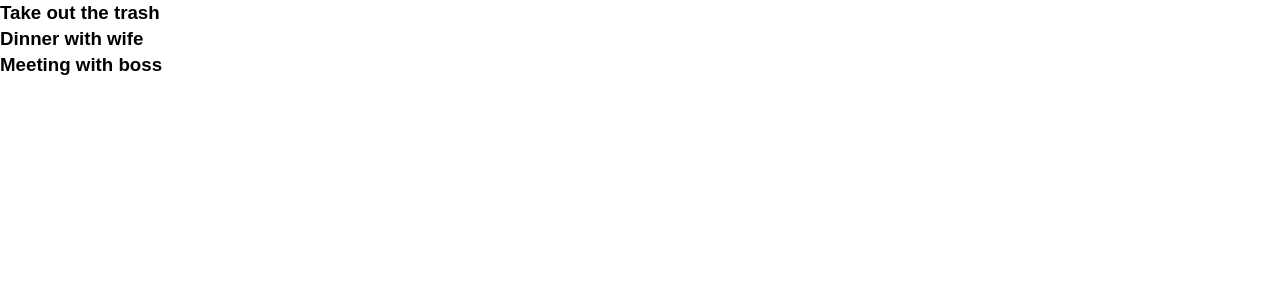
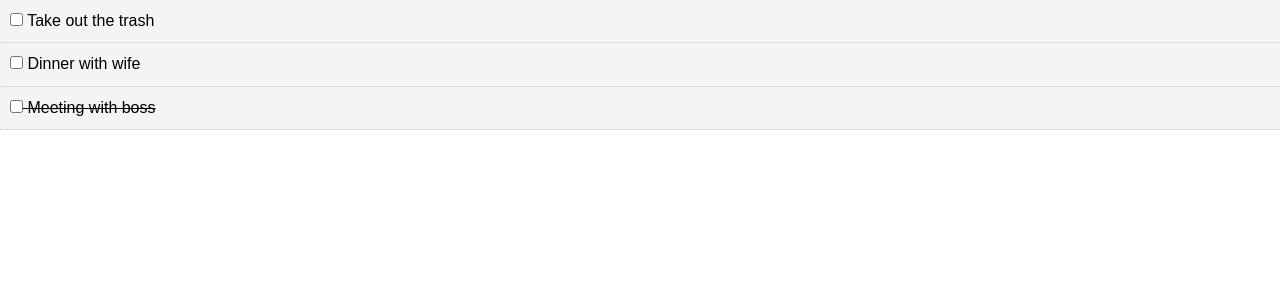
Before and after one commit to TestardR/React-Crash_Course_2019_TodoApp, a React (Create React App) app: page / in a window 1280 px wide. Shown: the top 300 px of the page. Built offline with nearby package versions, Linux system fonts and the light colour scheme.

Commit message:
add styling with functions

```diff
--- a/src/App.js
+++ b/src/App.js
@@ -18,7 +18,7 @@ class App extends Component {
       {
         id: 3,
         title: 'Meeting with boss',
-        completed: false
+        completed: true
       }
     ]
   };
--- a/src/components/TodoItem.js
+++ b/src/components/TodoItem.js
@@ -0,0 +1,27 @@
+import React, { Component } from 'react';
+import PropTypes from 'prop-types';
+
+export default class TodoItem extends Component {
+  getStyle = () => {
+    return {
+      background: '#f4f4f4',
+      padding: '10px',
+      borderBottom: '1px #ccc dotted',
+      textDecoration: this.props.todo.completed ? 'line-through' : 'none'
+    };
+  };
+  render() {
+    return (
+      <div style={this.getStyle()}>
+        <p>
+          <input type="checkbox" /> {this.props.todo.title}
+        </p>
+      </div>
+    );
+  }
+}
+
+// PropTypes
+TodoItem.propTypes = {
+  todo: PropTypes.object.isRequired
+};
--- a/src/components/Todos.js
+++ b/src/components/Todos.js
@@ -1,10 +1,17 @@
 import React, { Component } from 'react';
+import TodoItem from './TodoItem';
+import PropTypes from 'prop-types';
 
 class Todos extends Component {
   render() {
     // console.log(this.props.todos);
-    return this.props.todos.map(todo => <h3 key={todo.id}>{todo.title}</h3>);
+    return this.props.todos.map(todo => <TodoItem key={todo.id} todo={todo} />); // todo is passed to TodoItem as a props
   }
 }
 
+// PropTypes
+Todos.propTypes = {
+  todos: PropTypes.array.isRequired
+};
+
 export default Todos;
```
